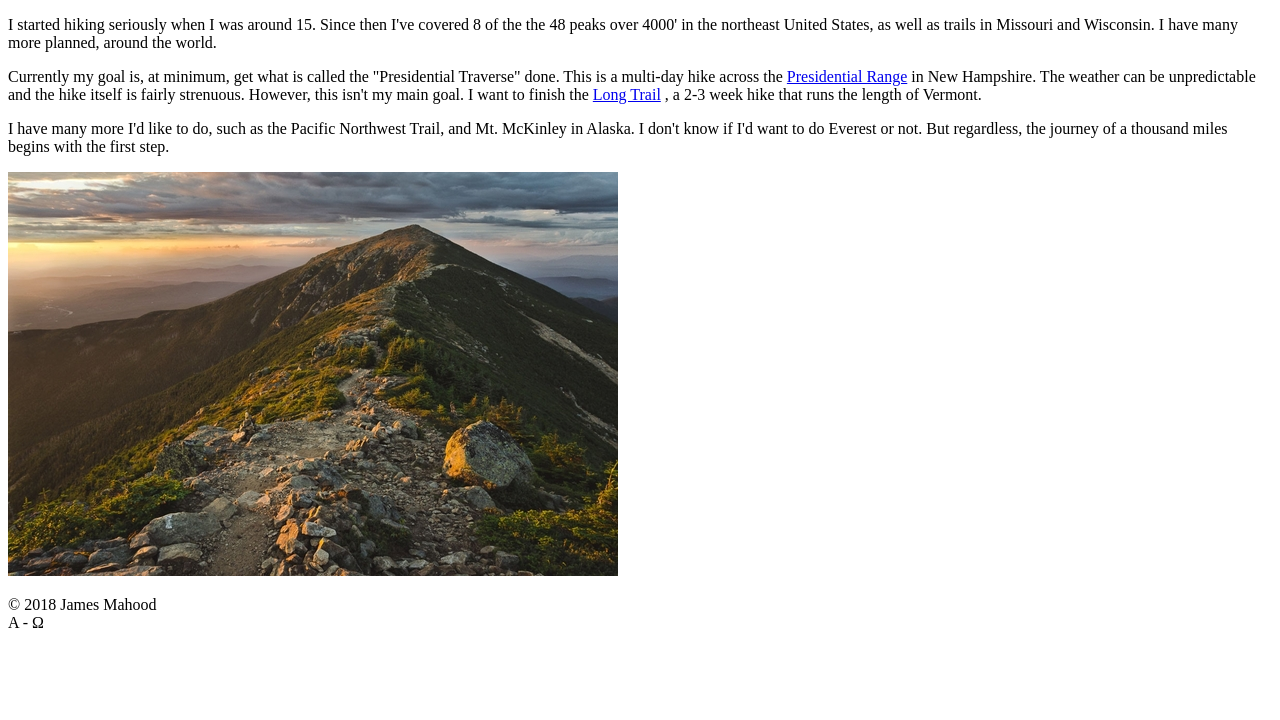
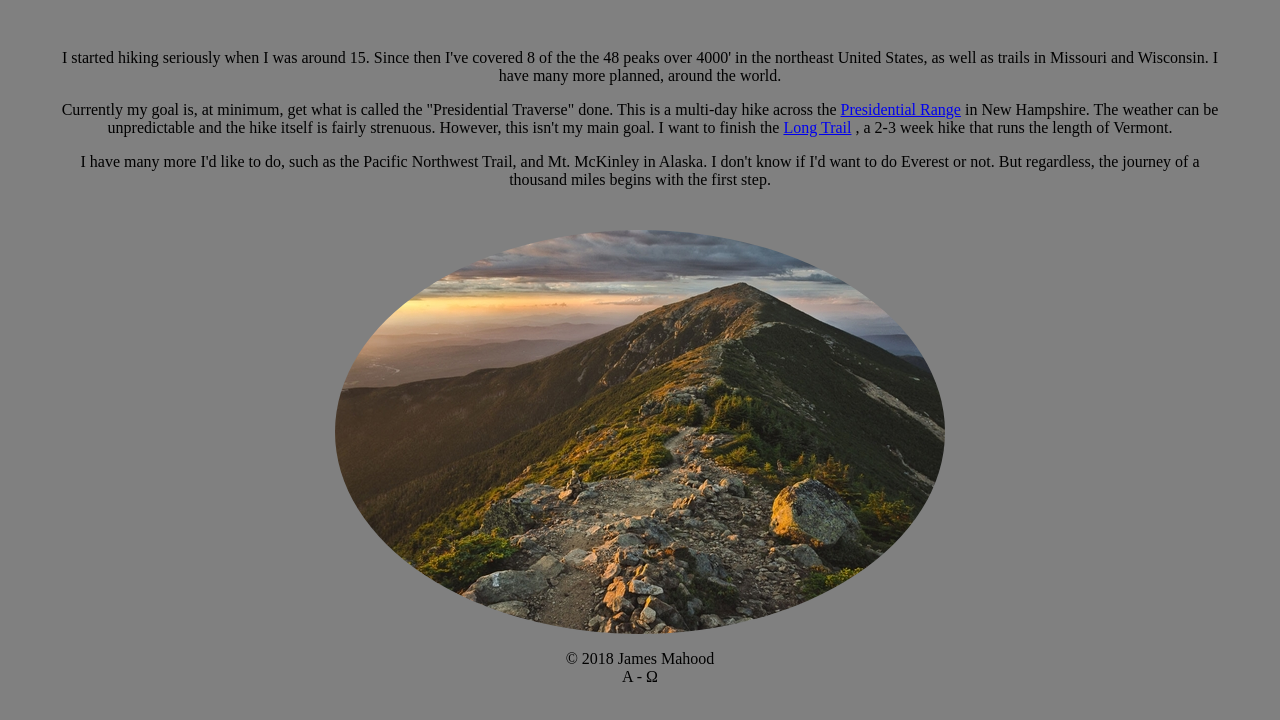
Before and after one commit to jmahood90/html-me-something, a plain HTML site: page index.html in a window 1280 px wide. Drawn offline with Linux system fonts and the light colour scheme.

Commit message:
Added CSS, relocated the image outside <article>, and finished.

```diff
--- a/index.html
+++ b/index.html
@@ -1,21 +1,22 @@
 <!DOCTYPE html>
-<html>
+<html id="document">
     <header>
         <head>
-            <title>Mountaineering</title>
+            <title>~~Mountaineering~~</title>
+            <link rel="stylesheet" type="text/css" href="styles.css">
         </head>
     </header>
     <body>
         <main>
             <article>
-                <p>
+                <p class="main">
                     I started hiking seriously when I was around 15. Since
                     then I've covered 8 of the the 48 peaks over 4000' in
                     the northeast United States, as well as trails in
                     Missouri and Wisconsin. I have many more planned, around
                     the world.
                 </p>
-                <p>
+                <p class="main">
                     Currently my goal is, at minimum, get what is called the
                     "Presidential Traverse" done. This is a multi-day hike
                     across the <a href="https://en.wikipedia.org/wiki/Presidential_Range">Presidential Range</a>
@@ -24,18 +25,18 @@
                     my main goal. I want to finish the <a href="https://en.wikipedia.org/wiki/Long_Trail">Long Trail</a>
                     , a 2-3 week hike that runs the length of Vermont.
                 </p>
-                <p>
+                <p class="main">
                     I have many more I'd like to do, such as the Pacific Northwest
                     Trail, and Mt. McKinley in Alaska. I don't know if I'd want to
                     do Everest or not. But regardless, the journey of a thousand
                     miles begins with the first step.
                 </p>
-                <img src="images/ridge.jpg">
             </article>
+            <img src="images/ridge.jpg">
         </main>
     </body>
     <footer>
-        <p>
+        <p class="footer">
             &copy; 2018 James Mahood
             <br>
             &Alpha; - &Omega;
--- /dev/null
+++ b/styles.css
@@ -0,0 +1,23 @@
+#document {
+    background-color: gray
+}
+
+article {
+    padding: 25px 50px 25px;
+}
+
+p.main {
+    text-align: center
+}
+
+p.footer {
+    text-align: center;
+    margin-bottom: 50px;
+}
+
+img {
+    display: block;
+    margin-left: auto;
+    margin-right: auto;
+    border-radius: 75%;
+}
```
